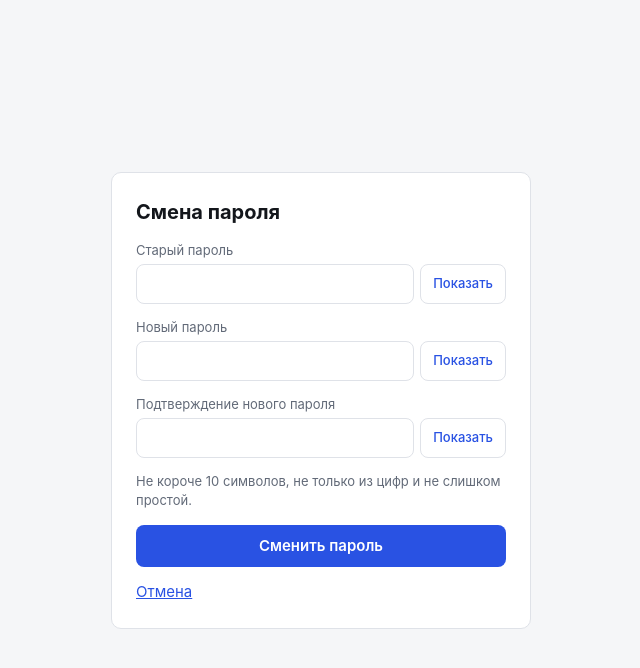
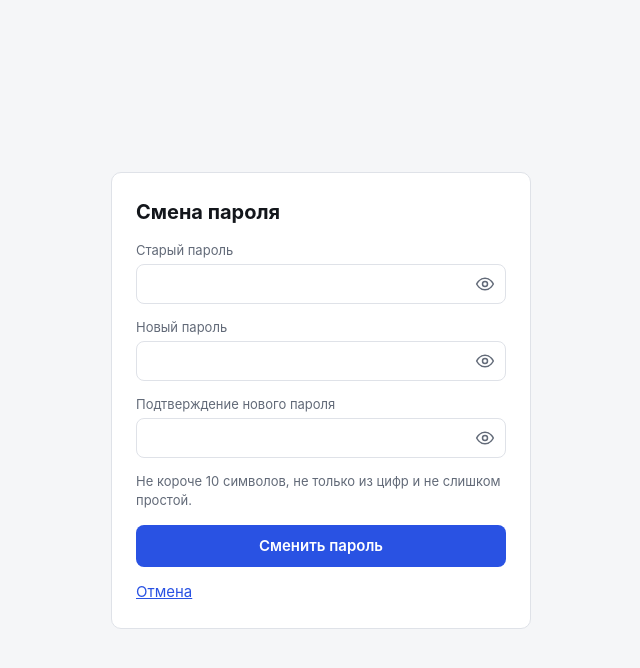
Before and after one commit to SanminKim/CRM-Menty, a Django app: page /password/ in a window 1280 px wide. Shown: the top 668 px of the page, without its empty margins (319-959 px from the left). Run offline with Django 5.2, Linux system fonts and the light colour scheme; the visitor is signed in with stand-in values (Sample User, id 1).

Commit message:
«Показать пароль» — значок глаза внутри поля
Co-Authored-By: Claude Opus 5.5 <noreply@anthropic.com>
Claude-Session: https://claude.ai/code/session_01BcknVrSgkTEEgyhthGKW9B

```diff
--- a/backend/templates/backend/form.js
+++ b/backend/templates/backend/form.js
@@ -12,7 +12,9 @@
     btn.addEventListener("click", function () {
       var shown = input.type === "text";
       input.type = shown ? "password" : "text";
-      btn.textContent = shown ? "Показать" : "Скрыть";
+      var label = shown ? "Показать пароль" : "Скрыть пароль";
+      btn.setAttribute("aria-label", label);
+      btn.title = label;
       btn.setAttribute("aria-pressed", shown ? "false" : "true");
       input.focus();
     });
--- a/backend/templates/backend/login.html
+++ b/backend/templates/backend/login.html
@@ -10,7 +10,7 @@
     <p class="muted">Проверьте раскладку клавиатуры и Caps Lock. Большие и маленькие буквы в логине не различаются, в пароле различаются. Если пароль забыт, попросите администратора задать новый: Настройки → Доступ → «Сбросить пароль».</p></div>{% endif %}
   <label>Логин<input type="text" name="username" autocomplete="username" autocapitalize="none" autocorrect="off" spellcheck="false" autofocus required{% if form.username.value %} value="{{ form.username.value }}"{% endif %}></label>
   <label>Пароль
-    <span class="pass"><input type="password" name="password" id="password" autocomplete="current-password" required><button type="button" class="show" data-show="password" aria-pressed="false" hidden>Показать</button></span>
+    <span class="pass"><input type="password" name="password" id="password" autocomplete="current-password" required><button type="button" class="show" data-show="password" aria-pressed="false" aria-label="Показать пароль" title="Показать пароль" hidden><svg class="eye" viewBox="0 0 24 24" aria-hidden="true"><path d="M2 12s3.6-7 10-7 10 7 10 7-3.6 7-10 7S2 12 2 12z"/><circle cx="12" cy="12" r="3"/></svg><svg class="eye-off" viewBox="0 0 24 24" aria-hidden="true"><path d="M3 3l18 18M10.6 5.1A10.4 10.4 0 0 1 12 5c6.4 0 10 7 10 7a17.6 17.6 0 0 1-3.2 4.1M6.6 6.6C3.9 8.4 2 12 2 12s3.6 7 10 7c1.9 0 3.6-.6 5.1-1.5M9.9 9.9a3 3 0 0 0 4.2 4.2"/></svg></button></span>
   </label>
   <p class="warn" id="caps" role="status" hidden>Включён Caps Lock</p>
   <input type="hidden" name="next" value="{{ next }}">
--- a/backend/templates/backend/password.html
+++ b/backend/templates/backend/password.html
@@ -9,7 +9,7 @@
   <h1>Смена пароля</h1>
   {% for field in form %}
   <label>{{ field.label }}
-    <span class="pass"><input type="password" name="{{ field.html_name }}" id="pw{{ forloop.counter }}" required autocomplete="{% if forloop.first %}current-password{% else %}new-password{% endif %}"><button type="button" class="show" data-show="pw{{ forloop.counter }}" aria-pressed="false" hidden>Показать</button></span>{{ field.errors }}</label>
+    <span class="pass"><input type="password" name="{{ field.html_name }}" id="pw{{ forloop.counter }}" required autocomplete="{% if forloop.first %}current-password{% else %}new-password{% endif %}"><button type="button" class="show" data-show="pw{{ forloop.counter }}" aria-pressed="false" aria-label="Показать пароль" title="Показать пароль" hidden><svg class="eye" viewBox="0 0 24 24" aria-hidden="true"><path d="M2 12s3.6-7 10-7 10 7 10 7-3.6 7-10 7S2 12 2 12z"/><circle cx="12" cy="12" r="3"/></svg><svg class="eye-off" viewBox="0 0 24 24" aria-hidden="true"><path d="M3 3l18 18M10.6 5.1A10.4 10.4 0 0 1 12 5c6.4 0 10 7 10 7a17.6 17.6 0 0 1-3.2 4.1M6.6 6.6C3.9 8.4 2 12 2 12s3.6 7 10 7c1.9 0 3.6-.6 5.1-1.5M9.9 9.9a3 3 0 0 0 4.2 4.2"/></svg></button></span>{{ field.errors }}</label>
   {% endfor %}
   <p class="warn" id="caps" role="status" hidden>Включён Caps Lock</p>
   <p class="muted">Не короче 10 символов, не только из цифр и не слишком простой.</p>
--- a/backend/templates/backend/plain.html
+++ b/backend/templates/backend/plain.html
@@ -26,9 +26,14 @@ a { color: var(--brand); }
 .muted { color: var(--muted); font-size: 13px; }
 .error { color: var(--danger); display: flex; flex-direction: column; gap: 6px; }
 .warn { color: var(--warn); font-size: 13px; }
-.pass { display: flex; gap: 6px; }
-.pass input { flex: 1; min-width: 0; }
-.pass .show { flex: none; font-weight: 500; font-size: 13px; padding: 0 12px; background: transparent; color: var(--brand); border: 1px solid var(--border); }
+.pass { display: flex; position: relative; }
+.pass input { flex: 1; min-width: 0; padding-right: 44px; }
+.pass .show { position: absolute; top: 0; right: 0; bottom: 0; width: 42px; padding: 0; display: flex; align-items: center; justify-content: center; background: transparent; border: 0; color: var(--muted, #6b7280); cursor: pointer; }
+.pass .show:hover { color: var(--brand); }
+.pass .show[hidden] { display: none; }
+.pass .show svg { width: 20px; height: 20px; fill: none; stroke: currentColor; stroke-width: 1.8; stroke-linecap: round; stroke-linejoin: round; }
+.pass .show .eye-off, .pass .show[aria-pressed="true"] .eye { display: none; }
+.pass .show[aria-pressed="true"] .eye-off { display: block; }
 [hidden] { display: none !important; }
 .ok { color: var(--ok); }
 ul { margin: 0; padding-left: 18px; }
```
Also changed, not shown: e2e/run.py (+2 -1 lines).
